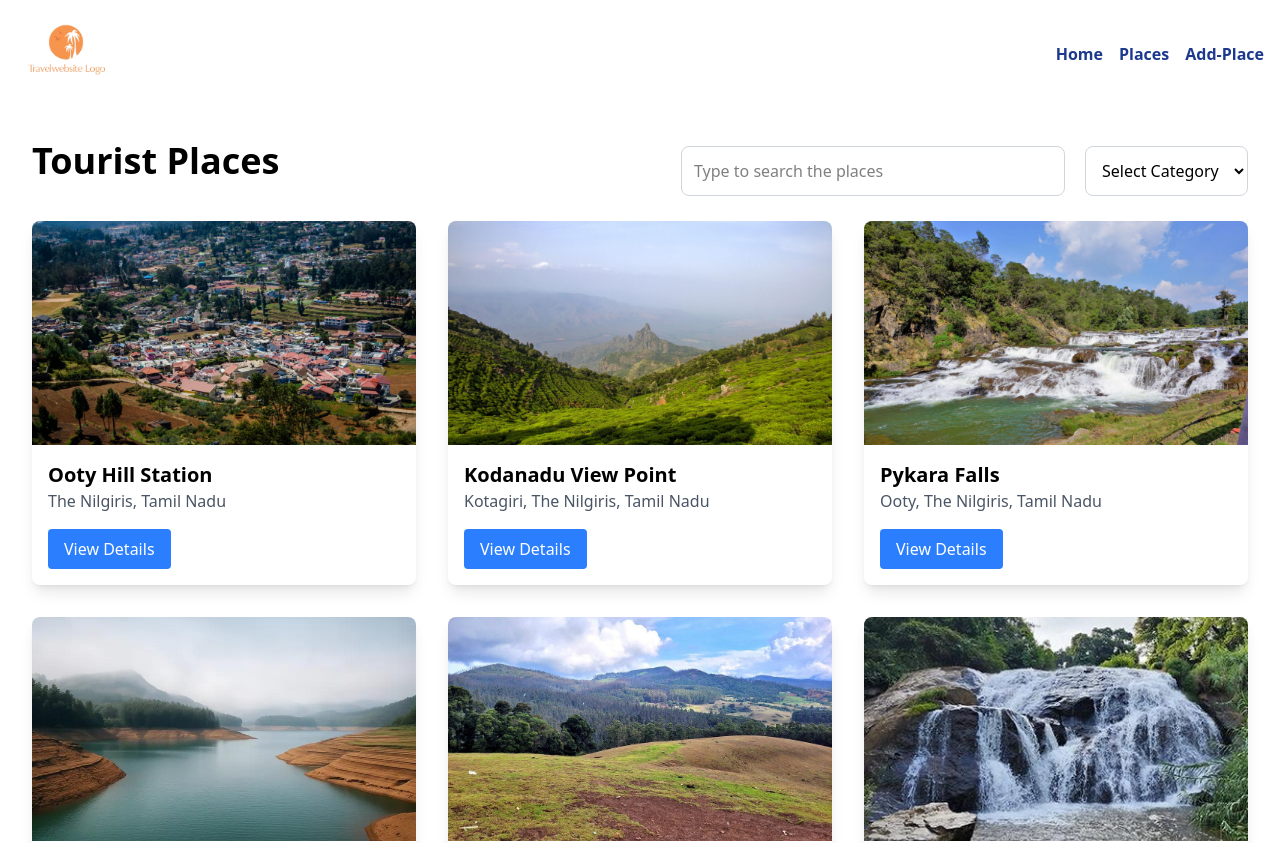
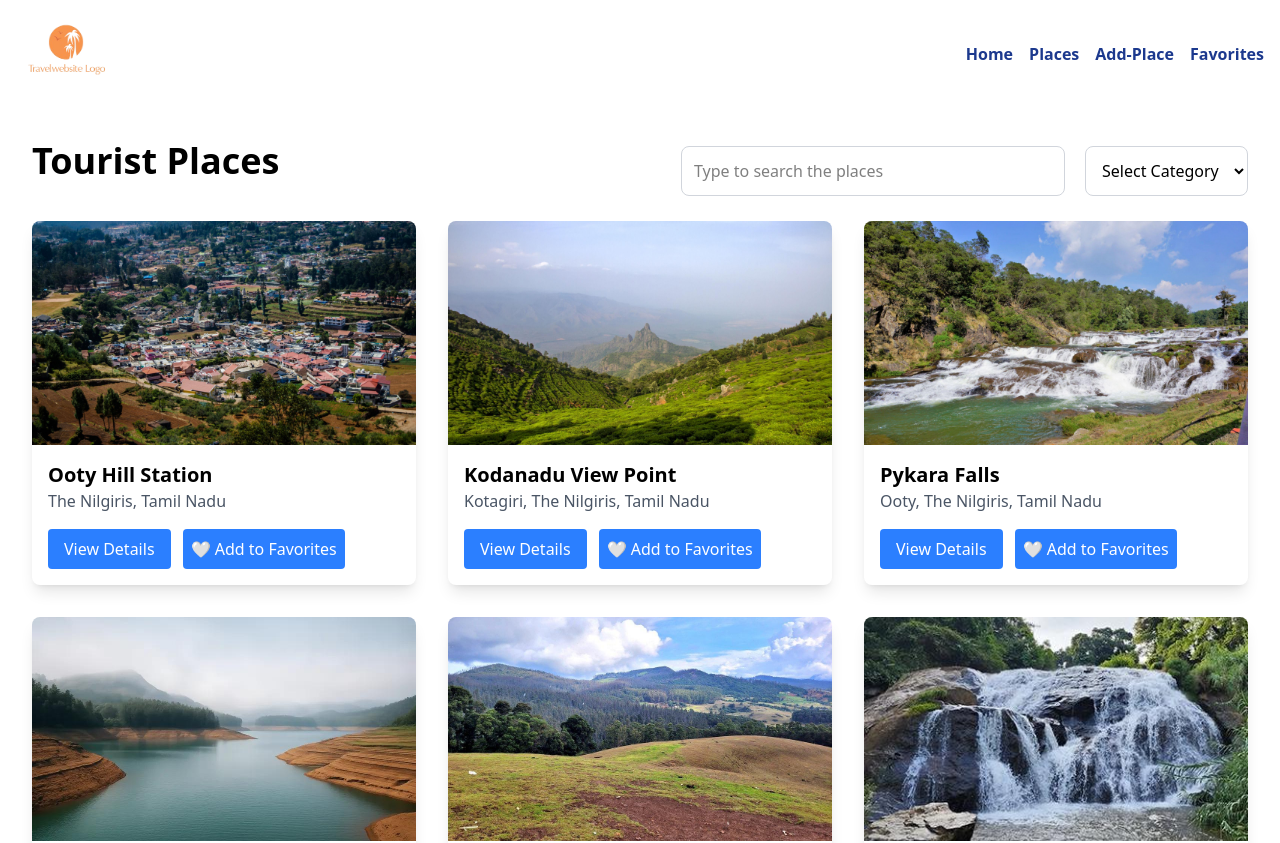
Before and after one commit to Ganeshmurthy-G/Mini-Tour-App-NextJS, a Next.js app: page /places in a window 1280 px wide. Shown: the top 843 px of the page. Built offline with nearby package versions, Linux system fonts and the light colour scheme.

Commit message:
Added Favorite button to cards

```diff
--- a/src/app/Components/PlaceCard.jsx
+++ b/src/app/Components/PlaceCard.jsx
@@ -1,7 +1,56 @@
+"use client";
+
 import Image from "next/image";
 import Link from "next/link";
+import { useEffect, useState } from "react";
 
-const PlaceCard = ({ place }) => {
+const PlaceCard = ({ place, onFavoriteChange }) => {
+  // const [isFavorite, setIsFavorite] = useState(() => {
+  //   if (typeof window === "undefined") return false;
+  //   const favorites =
+  //     JSON.parse(
+  //       localStorage.getItem("favorites")
+  //     ) || [];
+  //   return favorites.includes(place.id);
+  // });
+
+  const [isFavorite, setIsFavorite] =
+    useState(false);
+
+  const handleFavorite = () => {
+    const favorites =
+      JSON.parse(localStorage.getItem("favorites")) || [];
+
+    let updated;
+
+    if (favorites.includes(place.id)) {
+      updated = favorites.filter(
+        (id) => id !== place.id
+      );
+      setIsFavorite(false);
+    } else {
+      updated = [...favorites, place.id];
+      setIsFavorite(true);
+    }
+
+    localStorage.setItem(
+      "favorites",
+      JSON.stringify(updated)
+    );
+  };
+
+  useEffect(() => {
+    const favorites =
+      JSON.parse(
+        localStorage.getItem("favorites")
+      ) || [];
+
+    // eslint-disable-next-line react-hooks/set-state-in-effect
+    setIsFavorite(
+      favorites.includes(place.id)
+    );
+  }, [place.id]);
+
   return (
     <div className="rounded-lg overflow-hidden shadow-lg">
       <Image
@@ -20,6 +69,7 @@ const PlaceCard = ({ place }) => {
         <p className="text-gray-600">
           {place.location}
         </p>
+        <div className="flex gap-3">
 
           <Link
             href={`/places/${place.slug}`}
@@ -27,6 +77,17 @@ const PlaceCard = ({ place }) => {
           >
             View Details
           </Link>
+
+          <button
+            onClick={handleFavorite}
+            className="mt-4 bg-blue-500 text-white px-2 rounded"
+          >
+            {isFavorite
+              ? "❤️ Remove Favorite"
+              : "🤍 Add to Favorites"}
+          </button>
+        </div>
+
       </div>
     </div>
   );
--- /dev/null
+++ b/src/app/favorites/page.js
@@ -0,0 +1,56 @@
+"use client";
+
+import { places } from "@/data";
+import PlaceCard from "../Components/PlaceCard";
+import { useEffect, useState } from "react";
+
+export default function FavoritesPage() {
+
+    const [favoriteIds, setFavoriteIds] = useState([]);
+
+    useEffect(() => {
+        const favorites =
+            JSON.parse(
+                localStorage.getItem("favorites")
+            ) || [];
+
+        // eslint-disable-next-line react-hooks/set-state-in-effect
+        setFavoriteIds(favorites);
+    }, []);
+
+    const favoritePlaces =
+        places.filter((place) =>
+            favoriteIds.includes(place.id)
+        );
+
+    const handleFavoriteChange = (placeId) => {
+        setFavoriteIds((prev) =>
+            prev.filter((id) => id !== placeId)
+        );
+    };
+
+    return (
+        <>
+            <div className="p-8">
+                <h1 className="text-4xl font-bold mb-8">
+                    ❤️Favorite Places
+                </h1>
+                <div className="grid grid-cols-1 md:grid-cols-2 lg:grid-cols-3 gap-8">
+                    {favoritePlaces.length > 0 ? (
+                        favoritePlaces.map((place) => (
+                            <PlaceCard
+                                key={place.id}
+                                place={place}
+                                handleFavoriteChange={handleFavoriteChange}
+                            />
+                        ))
+                    ) : (
+                        <p className="text-gray-500 text-lg">
+                            You dont have any favorite places yet❤️
+                        </p>
+                    )}
+                </div>
+            </div>
+        </>
+    );
+}
--- a/src/app/layout.js
+++ b/src/app/layout.js
@@ -29,6 +29,7 @@ export default function RootLayout({ children }) {
               <Link href="/">Home</Link>
               <Link href="/places">Places</Link>
               <Link href="/add-place">Add-Place</Link>
+              <Link href="/favorites">Favorites</Link>
             </div>
           </nav>
           {children}
```
Lines whose indentation alone changed are shown as unchanged.
